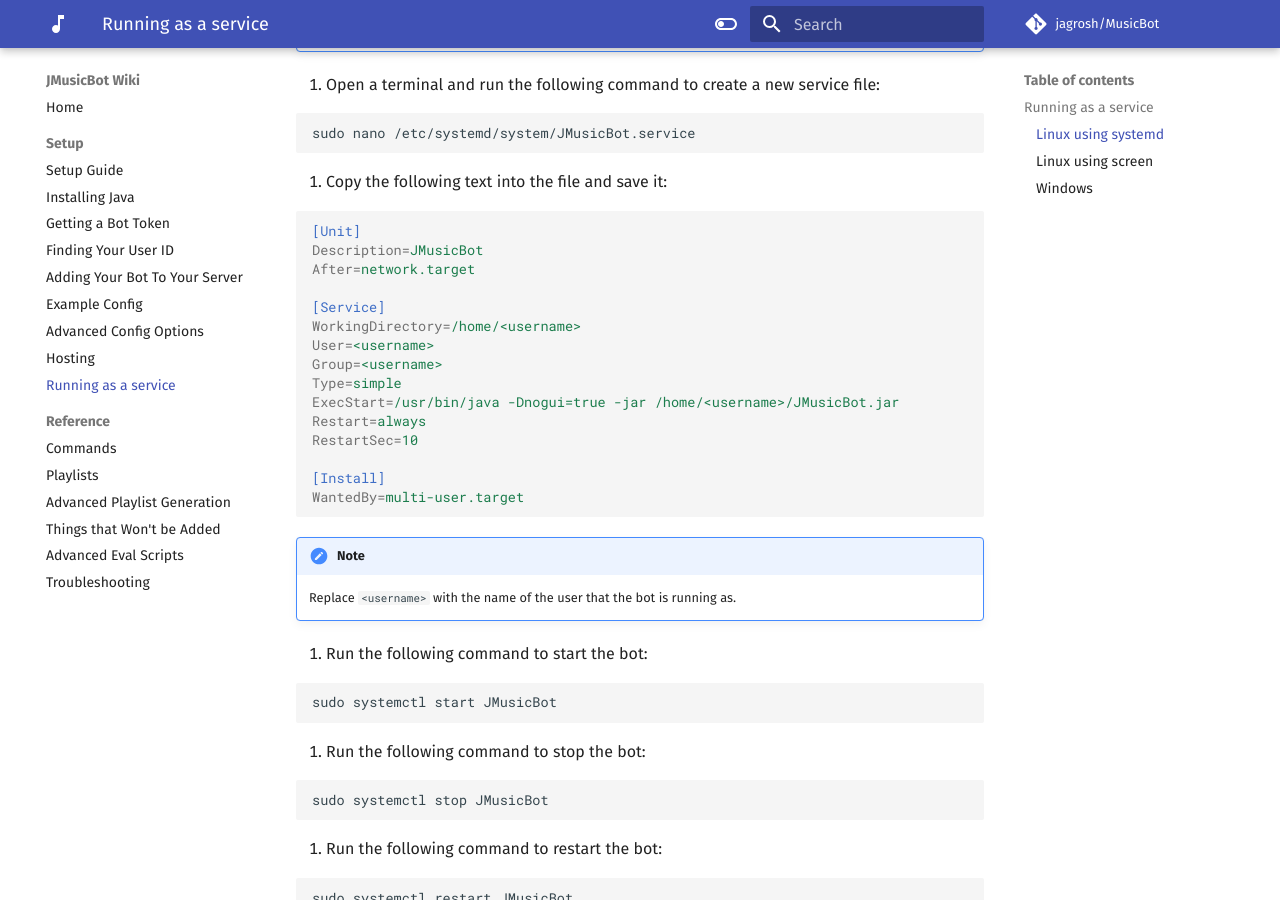
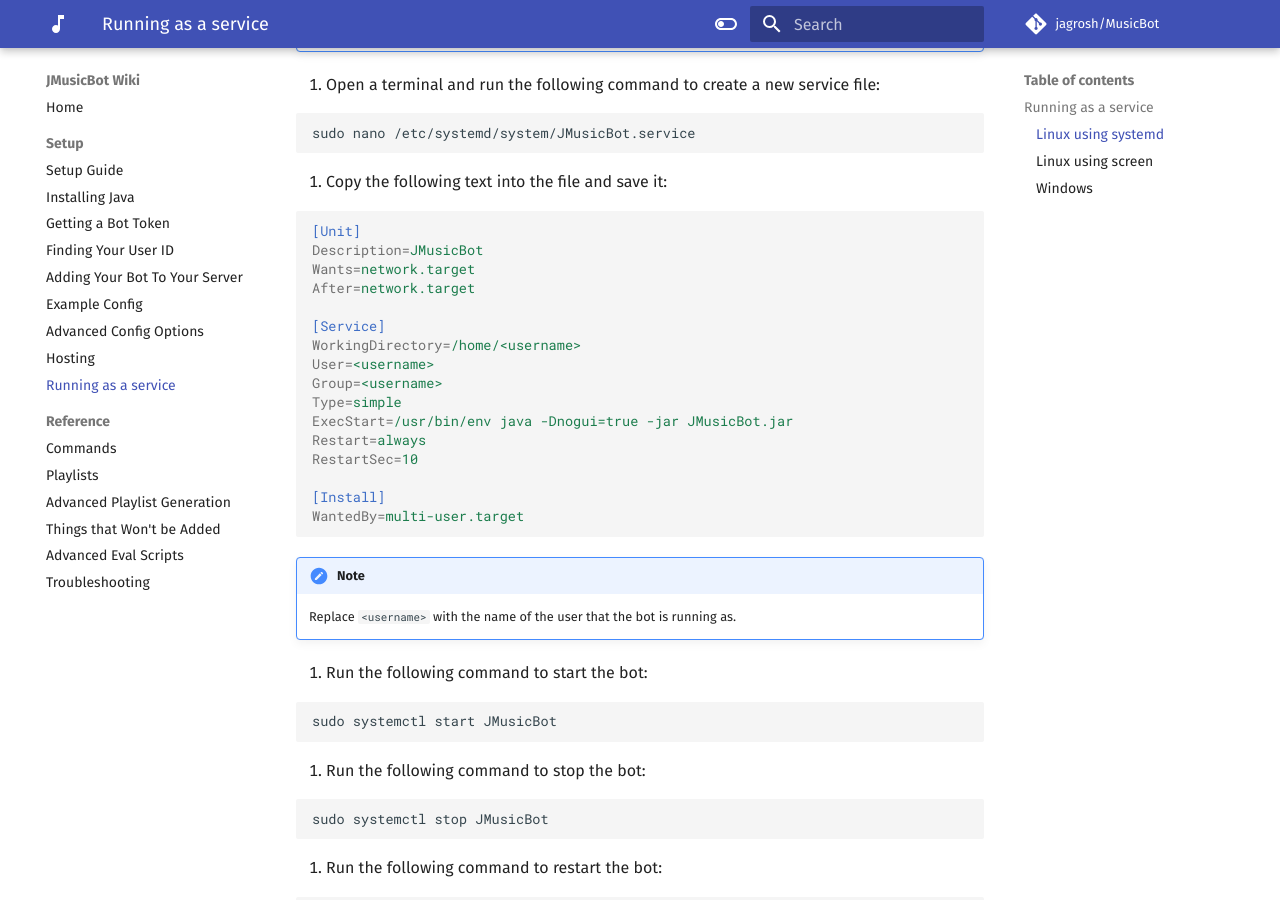
Before and after one commit to jagrosh/MusicBot, an MkDocs documentation site: the page built from docs/running-as-a-service.md, in a window 1280 px wide and 900 px high, scrolled down 566 px. Built offline with MkDocs 1.6.1 and Material for MkDocs 9.7.7, drawn with Linux system fonts in a browser that asks for light colours; comment, search, counter and statistics services are not loaded.

Commit message:
Update docs/running-as-a-service.md
Co-authored-by: M R S E <25187502+Sanduhr32@users.noreply.github.com>

````diff
--- a/docs/running-as-a-service.md
+++ b/docs/running-as-a-service.md
@@ -25,6 +25,7 @@
 ```ini
 [Unit]
 Description=JMusicBot
+Wants=network.target
 After=network.target
 
 [Service]
@@ -32,7 +33,7 @@
 User=<username>
 Group=<username>
 Type=simple
-ExecStart=/usr/bin/java -Dnogui=true -jar /home/<username>/JMusicBot.jar
+ExecStart=/usr/bin/env java -Dnogui=true -jar JMusicBot.jar
 Restart=always
 RestartSec=10
 
````
